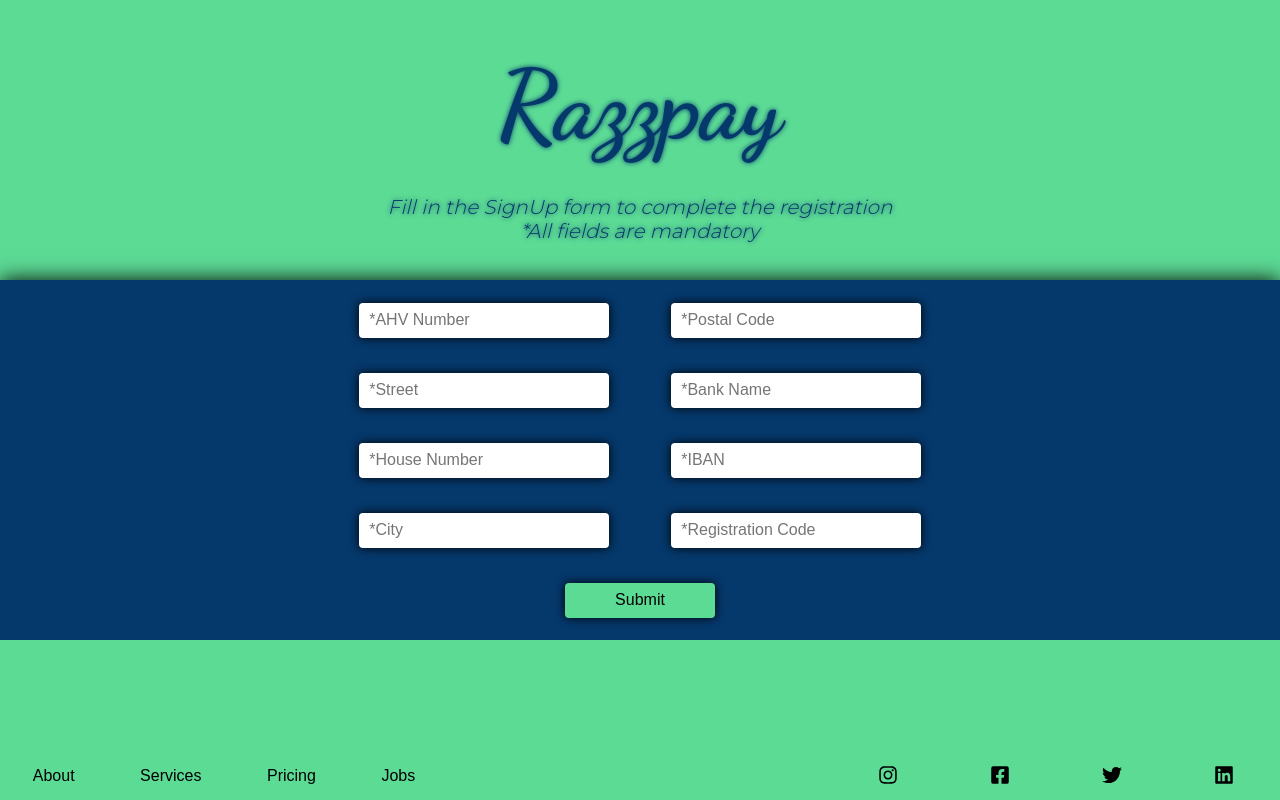
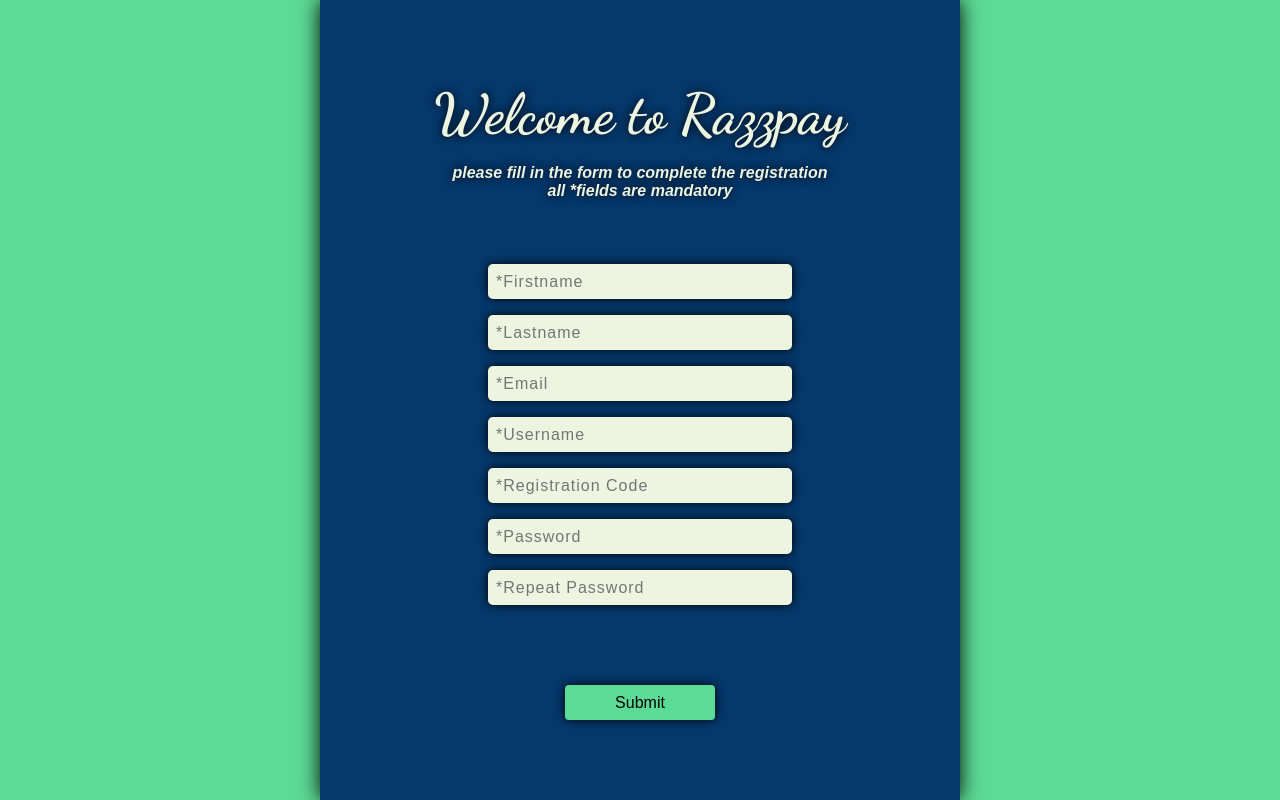
Before and after one commit to joshhammer/propulsion-final-project, a React (Create React App) app in the folder frontend/: page /signupemployee in a window 1280 px wide. Built offline with nearby package versions, Linux system fonts and the light colour scheme.

Commit message:
refactor employee signup page

```diff
--- a/frontend/src/components/SignupEmployee/SignupEmployee.js
+++ b/frontend/src/components/SignupEmployee/SignupEmployee.js
@@ -1,12 +1,12 @@
 import React from 'react';
 import { connect } from 'react-redux';
 import AuthenticationButton from '../reusable-components/buttons/AuthenticationButton';
-import InputField from "../reusable-components/input-fields/InputField";
+// import InputField from "../reusable-components/input-fields/InputField";
 import { submitNewEmployeeData } from '../../store/actions/submitNewEmployeeData';
-import instagram from '../../assets/svg/instagram.svg';
-import facebook from '../../assets/svg/facebook.svg';
-import twitter from '../../assets/svg/twitter.svg';
-import linkedin from '../../assets/svg/linkedin.svg';
+// import instagram from '../../assets/svg/instagram.svg';
+// import facebook from '../../assets/svg/facebook.svg';
+// import twitter from '../../assets/svg/twitter.svg';
+// import linkedin from '../../assets/svg/linkedin.svg';
 import './SignupEmployee.scss';
 import '../LandingPage/LandingPage.scss'
 
@@ -34,65 +34,43 @@ class SignupEmployee extends React.Component {
     render() {
         return (
             <div className="signuppage-container">
-                <div className="signup-header">
-                    <h1 id='razzpay-main-title'>Razzpay</h1>
-                    <h3 id='signup-subtitle'>Fill in the SignUp form to complete the registration <br />*All fields are mandatory</h3>
-                </div>
                 <div className="signup-authentication-container">
+                        <div className='employee-signup-title-box'>
+                            <h1>Welcome to Razzpay</h1>
+                            <h3>please fill in the form to complete the registration <br />all *fields are mandatory</h3>
+
+                        </div>
                     <div className="signup-employee">
 
                         <form className="signup-employee-form">
+                            {/* <input name={'ahv'} placeholder={"*AHV Number"} onChange={this.handleChange} required={true} /> */}
+                            <input name={'first_name'} placeholder={"*Firstname"} onChange={this.handleChange} required={true} />
+                            <input name={'last'} placeholder={"*Lastname"} onChange={this.handleChange} required={true} />
+                            <input name={'email'} placeholder={"*Email"} onChange={this.handleChange} required={true} />
+                            <input name={'username'} placeholder={"*Username"} onChange={this.handleChange} required={true} />
 
-                            <InputField name={'ahv'} content={"*AHV Number"} onChange={this.handleChange} required={true} />
-                            <span className="input-span"></span>
+                            {/* <input name={'street'} placeholder={"*Street"} onChange={this.handleChange} required={true} />
 
-                            <InputField name={'street'} content={"*Street"} onChange={this.handleChange} required={true} />
-                            <span className="input-span"></span>
+                            <input name={'house_number'} placeholder={"*House Number"} onChange={this.handleChange} required={true} />
 
-                            <InputField name={'house_number'} content={"*House Number"} onChange={this.handleChange} required={true} />
-                            <span className="input-span"></span>
+                            <input name={'city'} placeholder={"*City"} onChange={this.handleChange} required={true} />
 
-                            <InputField name={'city'} content={"*City"} onChange={this.handleChange} required={true} />
-                            <span className="input-span"></span>
+                            <input name={'postal_code'} placeholder={"*Postal Code"} onChange={this.handleChange} required={true} /> */}
 
-                        </form>
+                            {/* <input name={'bank_name'} placeholder={"*Bank Name"} onChange={this.handleChange} required={true} />
 
-                        <form className="signup-employee-form">
-                            <InputField name={'postal_code'} content={"*Postal Code"} onChange={this.handleChange} required={true} />
-                            <span className="input-span"></span>
+                            <input name={'iban'} placeholder={"*IBAN"} onChange={this.handleChange} required={true} /> */}
 
-                            <InputField name={'bank_name'} content={"*Bank Name"} onChange={this.handleChange} required={true} />
-                            <span className="input-span"></span>
+                            <input name={'code'} placeholder={"*Registration Code"} onChange={this.handleChange} required={true} />
 
-                            <InputField name={'iban'} content={"*IBAN"} onChange={this.handleChange} required={true} />
-                            <span className="input-span"></span>
-
-                            <InputField name={'code'} content={"*Registration Code"} onChange={this.handleChange} required={true} />
-                            <span className="input-span"></span>
+                            <input name={'password'} placeholder={"*Password"} onChange={this.handleChange} required={true} />
+                            <input name={'password_repeat'} placeholder={"*Repeat Password"} onChange={this.handleChange} required={true} />
 
                         </form>
 
                     </div>
 
-                    <div className="employee-submitBtn-box">
-                        <form>
-                            <AuthenticationButton content={"Submit"} onClick={this.submitData}/>
-                        </form>
-                    </div>
-                </div>
-                <div className="footer">
-                    <div className="footer-left">
-                        <p>About</p>
-                        <p>Services</p>
-                        <p>Pricing</p>
-                        <p>Jobs</p>
-                    </div>
-                    <div className="footer-right">
-                        <img src={instagram} alt="instagram" />
-                        <img src={facebook} alt="facebook" />
-                        <img src={twitter} alt="twitter" />
-                        <img src={linkedin} alt="linkedin" />
-                    </div>
+                    <button className='employee-validate-submitBtn'>Submit</button>
                 </div>
             </div>
         )
--- a/frontend/src/components/SignupEmployee/SignupEmployee.scss
+++ b/frontend/src/components/SignupEmployee/SignupEmployee.scss
@@ -1,49 +1,47 @@
 .signuppage-container {
     background-color: var(--mainGreen);
     height: 100%;
-}
-
-.signup-header {
-    height: 35%;
     display: flex;
-    flex-direction: column;
-    align-items: center;
-
-    & h1 {
-        font-family: var(--mainFontFamily);
-    }
-
-    & h3 {
-        font-family: var(--secondaryFontFamily);
-        color: var(--mainBlue);
-    }
-}
-
-#signup-subtitle {
-    font-family: var(--secondaryFontFamily);
-    font-weight: 300;
-    font-style: italic;
-    font-size: 1.25rem;
-    width: 60%;
-    text-align: center;
-    text-shadow: 0 0 5px var(--mainBlue);
+    justify-content: center;
 }
 
 .signup-authentication-container {
-    height: 45%;
+    height: 100%;
+    width: 50%;
     display: flex;
     flex-direction: column;
-    justify-content: center;
+    justify-content: space-evenly;
     align-items: center;
     padding: 1rem;
     background-color: var(--mainBlue);
     box-shadow: 0px 0px 20px black;
 }
 
+.employee-signup-title-box {
+        & h1 {
+        margin-bottom: 1rem;
+        font-family: 'Dancing Script', cursive;
+        color: var(--mainWhite);
+        font-size: 3.5rem;
+        text-shadow: var(--boxShadow);
+    }
+
+    & h3 {
+        color: var(--mainWhite);
+        font-style: italic;
+        text-align: center;
+        // margin-bottom: 3rem;
+        font-size: 1rem;
+        text-shadow: var(--boxShadow);
+    }
+}
+
 .signup-employee {
     display: flex;
-    width: 50%;
+    flex-direction: column;
+    width: 100%;
     justify-content: center;
+    align-items: center;
 
     & form {
         display: flex;
@@ -51,13 +49,37 @@
         justify-content: center;
         align-items: center;
         width: 100%;
+    }
 
-        .input-span {
-            height: 35px;
-        }
+    & input {
+        outline: none;
+        border: none;
+        border-radius: 5px;
+        height: 35px;
+        width: 50%;
+        padding-left: .5rem;
+        margin-bottom: 1rem;
+        font-size: 1rem;
+        letter-spacing: 1px;
+        box-shadow: var(--boxShadow);
+        background: var(--mainWhite);
     }
 }
 
-.employee-submitBtn-box {
-
+.employee-validate-submitBtn {
+    height: 35px;
+    width: 150px;
+    border: none;
+    border-radius: var(--borderRadius);
+    background-color: var(--mainGreen);
+    font-size: 1rem;
+    outline: none;
+    box-shadow: 0 0 10px black;
+    transition: all .2s;
+    &:hover {
+        background: var(--lightGreen);
+    }
+    &:active {
+        box-shadow: 0 0 0 black;
+    }
 }
--- a/frontend/src/index.scss
+++ b/frontend/src/index.scss
@@ -14,6 +14,7 @@
   --mainFontFamily: 'Titillium', sans-serif;
   --secondaryFontFamily: 'Montserrat', sans-serif;
   --borderRadius: 4px;
+  --boxShadow: 0 0 10px black;
 }
 
 html {
```
